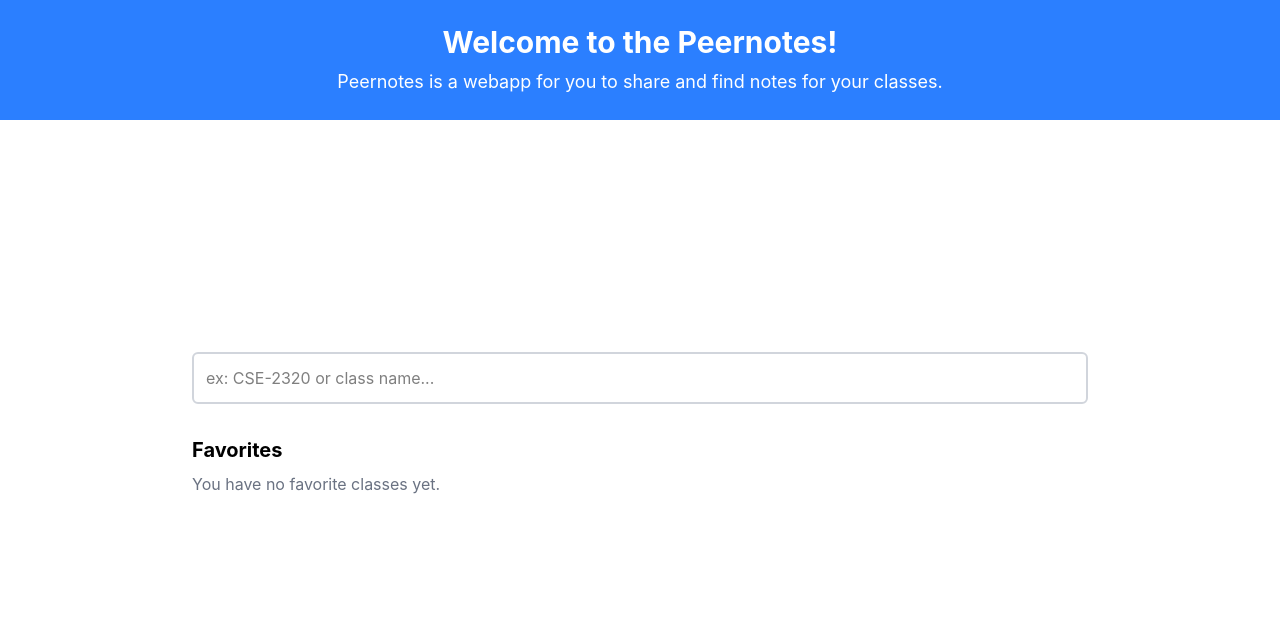
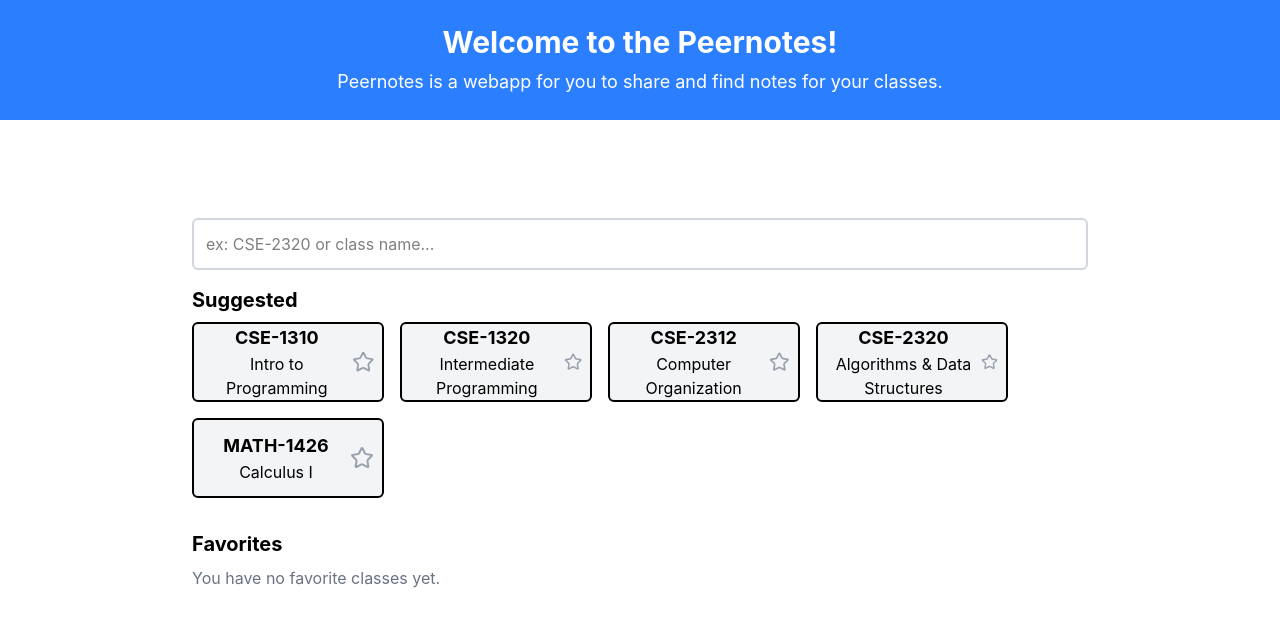
Before and after one commit to alomac6/peernotes, a React (Vite) app: page / in a window 1280 px wide. Shown: the top 626 px of the page. Built offline with nearby package versions, Linux system fonts and the light colour scheme.

Commit message:
class subpage

```diff
--- a/package.json
+++ b/package.json
@@ -24,6 +24,7 @@
   },
   "devDependencies": {
     "@tanstack/eslint-config": "^0.3.0",
+    "@tanstack/router-devtools": "^1.132.37",
     "@testing-library/dom": "^10.4.0",
     "@testing-library/react": "^16.2.0",
     "@types/node": "^22.10.2",
--- a/src/App.tsx
+++ b/src/App.tsx
@@ -1,10 +1,63 @@
-import Classes from './components/Classes.tsx'
-function App() {
+import { useState, useMemo, useEffect } from 'react';
+import Searchbar from './components/Searchbar.tsx';
+import Suggested from './components/Suggested.tsx';
+import Favorites from './components/Favorites.tsx';
+import type { ClassInfo } from './components/ClassItem.tsx';
+
+const test_map: ClassInfo[] = [
+  { id: 1, department: 'CSE', code: '1310', name: 'Intro to Programming'},
+  { id: 2, department: 'CSE', code: '1320', name: 'Intermediate Programming' },
+  { id: 3, department: 'CSE', code: '2312', name: 'Computer Organization' },
+  { id: 4, department: 'CSE', code: '2320', name: 'Algorithms & Data Structures' },
+  { id: 5, department: 'MATH', code: '1426', name: 'Calculus I' },
+];
+
+export default function App() {
+  const [searchText, setSearchText] = useState('');
+  const [favorites, setFavorites] = useState<ClassInfo[]>([]);
+
+  useEffect(() => {
+    const storedFavorites = JSON.parse(localStorage.getItem('favoriteClasses') || '[]');
+    setFavorites(storedFavorites);
+  }, []);
+
+  const toggleFavorite = (classInfo: ClassInfo) => {
+    let updatedFavorites;
+    if (favorites.some(fav => fav.id === classInfo.id)) {
+      updatedFavorites = favorites.filter(fav => fav.id !== classInfo.id);
+    } else {
+      updatedFavorites = [...favorites, classInfo];
+    }
+    setFavorites(updatedFavorites);
+    localStorage.setItem('favoriteClasses', JSON.stringify(updatedFavorites));
+  };
+
+  const favoriteIds = useMemo(() => favorites.map(fav => fav.id), [favorites]);
+
+  const suggestedClasses = useMemo(() => {
+    if (!searchText) return test_map;
+    const lowerCaseSearch = searchText.toLowerCase();
+    return test_map.filter(item => {
+      const fullCode = `${item.department}-${item.code}`.toLowerCase();
+      const className = item.name.toLowerCase();
+      return fullCode.includes(lowerCaseSearch) || className.includes(lowerCaseSearch);
+    }).slice(0, 10);
+  }, [searchText, test_map]);
+
   return (
-    <div className='h-full flex flex-col'>
-      <Classes/>
+    <div className='w-[70vw] min-h-[80vh] m-auto flex flex-col justify-center text-black'>
+      <Searchbar onSearchChange={setSearchText} />
+
+      <Suggested
+        suggestedClasses={suggestedClasses}
+        favoriteIds={favoriteIds}
+        onToggleFavorite={toggleFavorite}
+      />
+
+      <Favorites
+        favoriteClasses={favorites}
+        onToggleFavorite={toggleFavorite}
+      />
     </div>
-  )
+  );
 }
-
-export default App
--- a/src/components/Class.tsx
+++ b/src/components/Class.tsx
@@ -0,0 +1,42 @@
+import { useState, useMemo } from 'react';
+import { PlusCircle } from 'lucide-react';
+import Searchbar from './Searchbar.tsx';
+import Files from './Files.tsx';
+
+const files_map = [
+    {id: 1, name: "Syllabus.pdf", description: "Fall 2025 Syllabus"},
+    {id: 2, name: "Lecture1.pptx", description: "Introduction to Algorithms"},
+    {id: 3, name: "Homework1.docx", description: "First homework assignment"},
+    {id: 4, name: "Exam1_Review.pdf", description: "Review sheet for the first exam"},
+];
+
+export default function Class() {
+  const [searchText, setSearchText] = useState('');
+
+  const filteredFiles = useMemo(() => {
+    if (!searchText) {
+      return files_map; // Show all files if search is empty
+    }
+    return files_map.filter(file =>
+      file.name.toLowerCase().includes(searchText.toLowerCase())
+    );
+  }, [searchText]);
+
+  return (
+    <main className='w-[70vw] min-h-[80vh] m-auto flex flex-col items-center pt-8'>
+      <div className="w-full flex items-center justify-center gap-[5vw]">
+        <div className="w-[65vw]">
+          <Searchbar onSearchChange={setSearchText} />
+        </div>
+        <div className="w-[10vw] flex items-center justify-center">
+            <button className="flex items-center gap-2 text-lg font-semibold text-black hover:text-blue-600 transition-colors">
+                <span>Upload</span>
+                <PlusCircle size={24} />
+            </button>
+        </div>
+      </div>
+
+      <Files files={filteredFiles} />
+    </main>
+  );
+}
--- a/src/components/ClassItem.tsx
+++ b/src/components/ClassItem.tsx
@@ -1,4 +1,6 @@
 import { Star } from 'lucide-react';
+import { Link } from '@tanstack/react-router';
+import type { MouseEvent } from 'react';
 
 export type ClassInfo = {
   id: number;
@@ -15,10 +17,19 @@ type ClassItemProps = {
 
 export function ClassItem({ classInfo, isFavorite, onToggleFavorite }: ClassItemProps) {
   const { department, code, name } = classInfo;
+  const classCodeUrl = `${department.toLowerCase()}-${code}`;
+
+  const handleToggleFavorite = (e: MouseEvent) => {
+    e.preventDefault();
+    e.stopPropagation();
+    onToggleFavorite(classInfo);
+  };
 
   return (
-    <div
-      className="flex items-center justify-between text-center p-2 border-2 border-black rounded-md text-black bg-gray-100 hover:border-orange-500"
+    <Link
+      to="/class/$classCode"
+      params={{ classCode: classCodeUrl }}
+      className="flex items-center justify-between text-center p-2 border-2 border-black rounded-md text-black bg-gray-100 no-underline hover:border-orange-500"
       style={{ width: '15vw', height: '10vh' }}
     >
       <div className="flex flex-col items-center flex-grow">
@@ -26,11 +37,11 @@ export function ClassItem({ classInfo, isFavorite, onToggleFavorite }: ClassItem
         <span className="text-md">{name}</span>
       </div>
       <Star
-        className={`cursor-pointer transition-colors ${
+        className={`cursor-pointer transition-colors z-10 ${
           isFavorite ? 'text-orange-500 fill-orange-500' : 'text-gray-400 fill-none'
         }`}
-        onClick={() => onToggleFavorite(classInfo)}
+        onClick={handleToggleFavorite}
       />
-    </div>
+    </Link>
   );
 }
--- a/src/components/Files.tsx
+++ b/src/components/Files.tsx
@@ -0,0 +1,33 @@
+type File = {
+    id: number;
+    name: string;
+    description: string;
+}
+
+function FileItem({ name, description }: { name: string; description: string }) {
+  return (
+    <div
+      className="flex flex-col justify-center text-center p-4 border-2 border-black rounded-lg bg-white"
+      style={{ width: '15vw', height: '15vh' }}
+    >
+      <span className="font-bold text-lg">{name}</span>
+      <p className="text-sm text-gray-600 mt-1">{description}</p>
+    </div>
+  );
+}
+
+export default function Files({ files }: { files: File[] }) {
+  return (
+    <div className="w-full mt-8">
+      <div className="flex flex-wrap justify-between gap-4">
+        {files.length > 0 ? (
+            files.map((file) => (
+                <FileItem key={file.id} name={file.name} description={file.description} />
+            ))
+        ) : (
+            <p className="text-gray-500">No files found matching your search.</p>
+        )}
+      </div>
+    </div>
+  );
+}
--- a/src/main.tsx
+++ b/src/main.tsx
@@ -1,19 +1,20 @@
-import { StrictMode } from 'react'
-import ReactDOM from 'react-dom/client'
+import { StrictMode } from 'react';
+import ReactDOM from 'react-dom/client';
 import {
   Outlet,
   RouterProvider,
   createRootRoute,
   createRoute,
   createRouter,
-} from '@tanstack/react-router'
-import { TanStackRouterDevtools } from '@tanstack/react-router-devtools'
+} from '@tanstack/react-router';
+import { TanStackRouterDevtools } from '@tanstack/router-devtools';
+import './styles.css';
+import reportWebVitals from './reportWebVitals.ts';
 
-import './styles.css'
-import reportWebVitals from './reportWebVitals.ts'
+import App from './App.tsx';
+import Header from './components/Header.tsx';
+import ClassPage from './components/Class.tsx';
 
-import App from './App.tsx'
-import Header from './components/Header.tsx'
 const rootRoute = createRootRoute({
   component: () => (
     <div className="min-h-screen bg-white text-black">
@@ -23,15 +24,21 @@ const rootRoute = createRootRoute({
       </main>
     </div>
   ),
-})
+});
 
 const indexRoute = createRoute({
   getParentRoute: () => rootRoute,
   path: '/',
   component: App,
-})
+});
 
-const routeTree = rootRoute.addChildren([indexRoute])
+const classRoute = createRoute({
+    getParentRoute: () => rootRoute,
+    path: '/class/$classCode', // Changed from $classId to $classCode
+    component: ClassPage,
+});
+
+const routeTree = rootRoute.addChildren([indexRoute, classRoute]);
 
 const router = createRouter({
   routeTree,
@@ -40,22 +47,22 @@ const router = createRouter({
   scrollRestoration: true,
   defaultStructuralSharing: true,
   defaultPreloadStaleTime: 0,
-})
+});
 
 declare module '@tanstack/react-router' {
   interface Register {
-    router: typeof router
+    router: typeof router;
   }
 }
 
-const rootElement = document.getElementById('app')
+const rootElement = document.getElementById('app');
 if (rootElement && !rootElement.innerHTML) {
-  const root = ReactDOM.createRoot(rootElement)
+  const root = ReactDOM.createRoot(rootElement);
   root.render(
     <StrictMode>
       <RouterProvider router={router} />
     </StrictMode>,
-  )
+  );
 }
 
-reportWebVitals()
+reportWebVitals();
```
Also changed, not shown: 1 other file (tests, documents, lock files or other folders).
